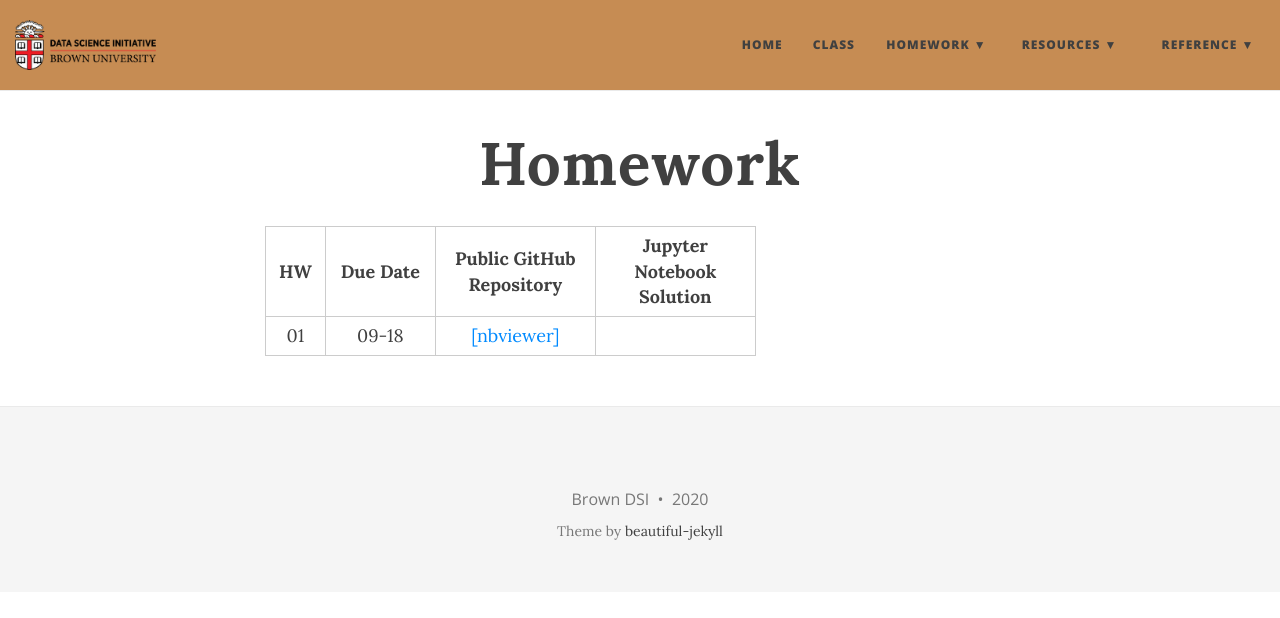
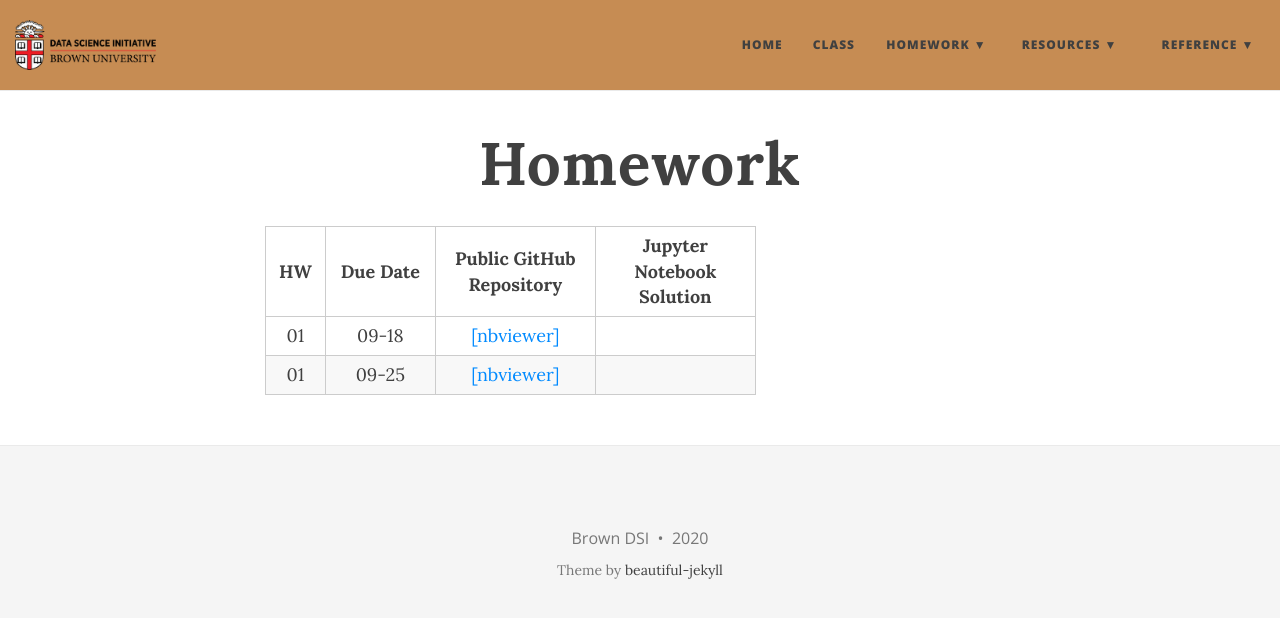
Before and after one commit to data1010/data1010.github.io, a Jekyll site: the page built from homework.md, in a window 1280 px wide. Shown: the top 618 px of the page. Built offline with Jekyll 4.4.1, drawn with Linux system fonts in a browser that asks for light colours; nearby versions of some CDN libraries.

Commit message:
Add HW02

```diff
--- a/homework.md
+++ b/homework.md
@@ -19,5 +19,11 @@ title: Homework
       <td style="text-align: center"><a href="https://nbviewer.jupyter.org/github/data1010/problem-sets/blob/master/homework/hw01/data1010-hw-01.ipynb">[nbviewer]</a></td>
       <td style="text-align: center"></td>
     </tr>
+    <tr>
+      <td style="text-align: center">01</td>
+      <td style="text-align: center">09-25</td>
+      <td style="text-align: center"><a href="https://nbviewer.jupyter.org/github/data1010/problem-sets/blob/master/homework/hw02/data1010-hw-02.ipynb">[nbviewer]</a></td>
+      <td style="text-align: center"></td>
+    </tr>
   </tbody>
 </table>
```
